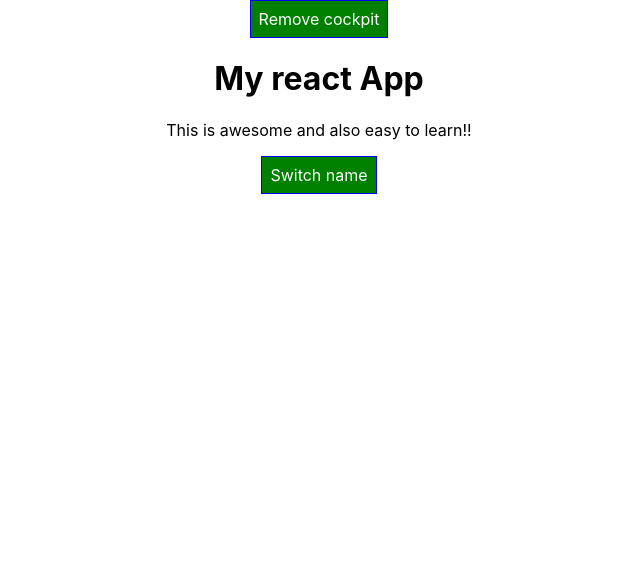
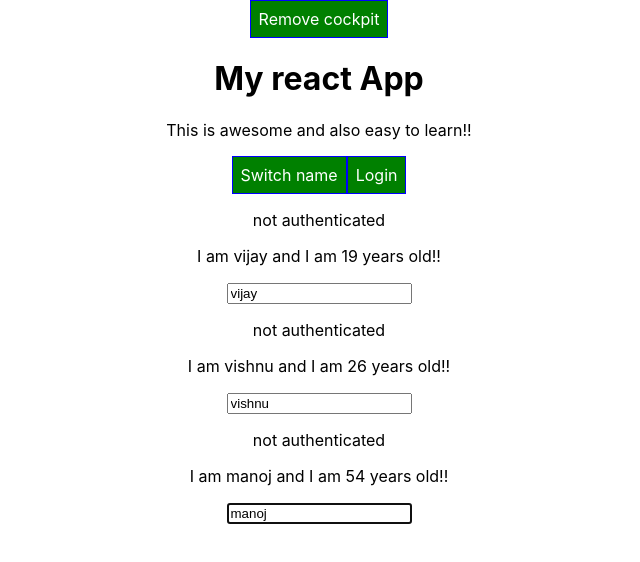
Before and after one commit to vishnuroshan/react-basics, a React (Create React App) app: page / in a window 1280 px wide. Shown: the top 562 px of the page, without its empty margins (321-961 px from the left). Built offline with nearby package versions, Linux system fonts and the light colour scheme.

Commit message:
more on context, ref, and other core concepts of react

```diff
--- a/src/components/Cockpit/Cockpit.js
+++ b/src/components/Cockpit/Cockpit.js
@@ -1,36 +1,31 @@
 import React, {
-    // useEffect
+    useEffect,
+    useRef,
+    useContext
 } from 'react';
 import classes from './Cockpit.module.css';
-
+import AuthContext from '../../context/auth-context';
 
 const Cockpit = (props) => {
+
+    const toggleBtnRef = useRef(null);
+    const authContext = useContext(AuthContext);
+    console.table(authContext);
+    // before jsx renders...
+    // toggleBtnRef.current.click();
     /*
     *  can use as amany useEfects you want
     *  second argument is important for changing the behavior
     *  second argument is an array. if its empty array, it will run only initially
     *  if second argument is props property, will run only when the props property changes
      */
-    //    useEffect(() => {
-    //         console.log('[cockpit.js] 1st useEffect');
-    //         // API call
-    //         setTimeout(() => {
-    //             alert('saved something in cloud!');
-    //         }, 1000);
-
-    //         return () => {
-    //             console.log('[cockpit.js] cleanup work in 1st useEffect');
-    //         }
-    //     }, []);
-
-    //     useEffect(() => {
-    //         console.log('[cockpit.js] 2nd useEffect');
-    //         // can do some computation
-    //         return () => {
-    //             console.log('[cockpit.js] cleanup work in 2nd useEffect');
-    //         }
-    //     });
-
+    useEffect(() => {
+        console.log('[cockpit.js] 1st useEffect');
+        toggleBtnRef.current.click();
+        return () => {
+            console.log('[cockpit.js] cleanup work in useEffect');
+        }
+    }, []);
 
     let assignedClasses = [], BtnClass = '';
     if (props.switch)
@@ -46,12 +41,13 @@ const Cockpit = (props) => {
                 {props.title}
             </h1>
             <p className={assignedClasses.join(' ')}>This is awesome and also easy to learn!!</p>
-            <button
+            <button ref={toggleBtnRef}
                 className={BtnClass}
                 alt={props.switch.toString()}
                 onClick={props.clicked}>
                 Switch name
         </button>
+            <button onClick={authContext.login}>Login</button>
         </div>
 
     );
--- a/src/components/Persons/Person/Person.js
+++ b/src/components/Persons/Person/Person.js
@@ -5,26 +5,38 @@ import PropTypes from 'prop-types';
 import classes from './Person.module.css';
 import Aux from '../../../hoc/Aux';
 import withClass from '../../../hoc/withClass';
+import AuthContext from '../../../context/auth-context';
 
 class Person extends Component {
 
-
+    constructor(props) {
+        super(props)
+        this.inputElementRef = React.createRef();
+    }
+    static contextType = AuthContext;
 
     componentDidMount() {
-        this.inputElement.focus();
+        this.inputElementRef.current.focus();
+        console.log(this.context.auth);
     }
+
 
     render() {
         console.log('person.js rendering!!')
         return [
             <Aux>
+
+                {this.context.auth ?
+                    <p>Authenticated</p> :
+                    <p>not authenticated</p>}
                 <p key='i1' onClick={this.props.click}>
                     I am {this.props.name} and I am {this.props.age} years old!!
                     </p>
                 <p key='i2'>{this.props.children}</p>
                 <input
                     key='i3'
-                    ref={(inputEl) => this.inputElement = inputEl}
+                    // ref={(inputEl) => this.inputElement = inputEl}
+                    ref={this.inputElementRef}
                     type='text'
                     onChange={this.props.change}
                     value={this.props.name}
--- a/src/containers/App.js
+++ b/src/containers/App.js
@@ -4,6 +4,8 @@ import Persons from '../components/Persons/Persons';
 import Cockpit from '../components/Cockpit/Cockpit';
 import Aux from '../hoc/Aux';
 import withClass from '../hoc/withClass';
+import AuthContext from '../context/auth-context';
+
 class App extends Component {
 
   constructor(props) {
@@ -60,7 +62,8 @@ class App extends Component {
       { id: '1', name: 'vijay', age: 19 },
       { id: '2', name: 'vishnu', age: 26 },
       { id: '3', name: 'manoj', age: 54 }
-    ], showPerson: false, showCockpit: true, changeCounter: 0
+    ], auth: false,
+    showPerson: false, showCockpit: true, changeCounter: 0
   }
   deletePersonHandler = (index) => {
     let persons = [...this.state.persons]
@@ -88,6 +91,10 @@ class App extends Component {
         changeCounter: prvState.changeCounter + 1
       }
     });
+  }
+
+  authenticate = () => {
+    this.setState({ auth: true });
   }
 
   /*
@@ -120,15 +127,26 @@ class App extends Component {
 
     return (
       <Aux>
-        <button onClick={() => { this.setState({ showCockpit: false }) }}>Remove cockpit</button>
+        <button
+          onClick={() => { this.setState({ showCockpit: false }) }}>
+          Remove cockpit
+          </button>
+
+        <AuthContext.Provider value={{
+          auth: this.state.auth,
+          login: this.authenticate
+        }}>
           {this.state.showCockpit ? <Cockpit
+            login={this.authenticate}
             title={this.props.title}
             personsLength={this.state.persons.length}
             switch={this.state.showPerson}
             clicked={this.togglePersonHandler}
           /> : null}
           {persons}
-      </Aux>
+        </AuthContext.Provider>
+
+      </Aux >
     );
   }
 }
--- /dev/null
+++ b/src/context/auth-context.js
@@ -0,0 +1,9 @@
+import React from 'react'
+
+// * A value you decide where to be available to use
+const authContext = React.createContext({
+    auth: false,
+    login: () => { }
+});
+
+export default authContext;
```
Lines whose indentation alone changed are shown as unchanged.
